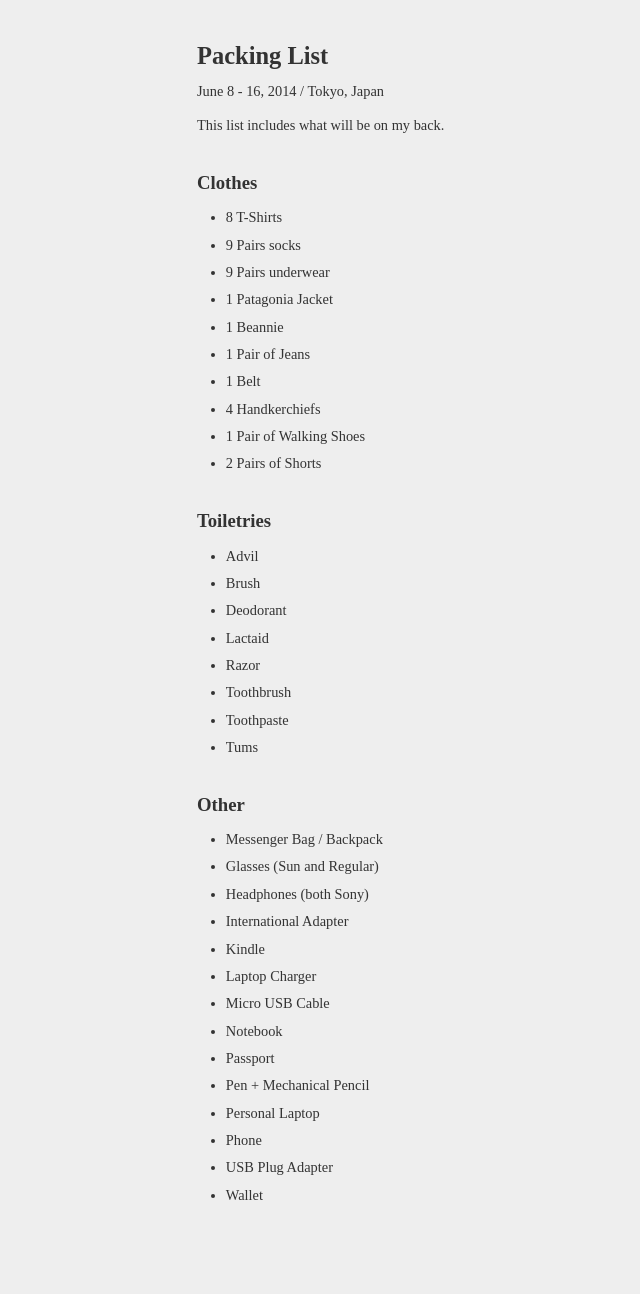
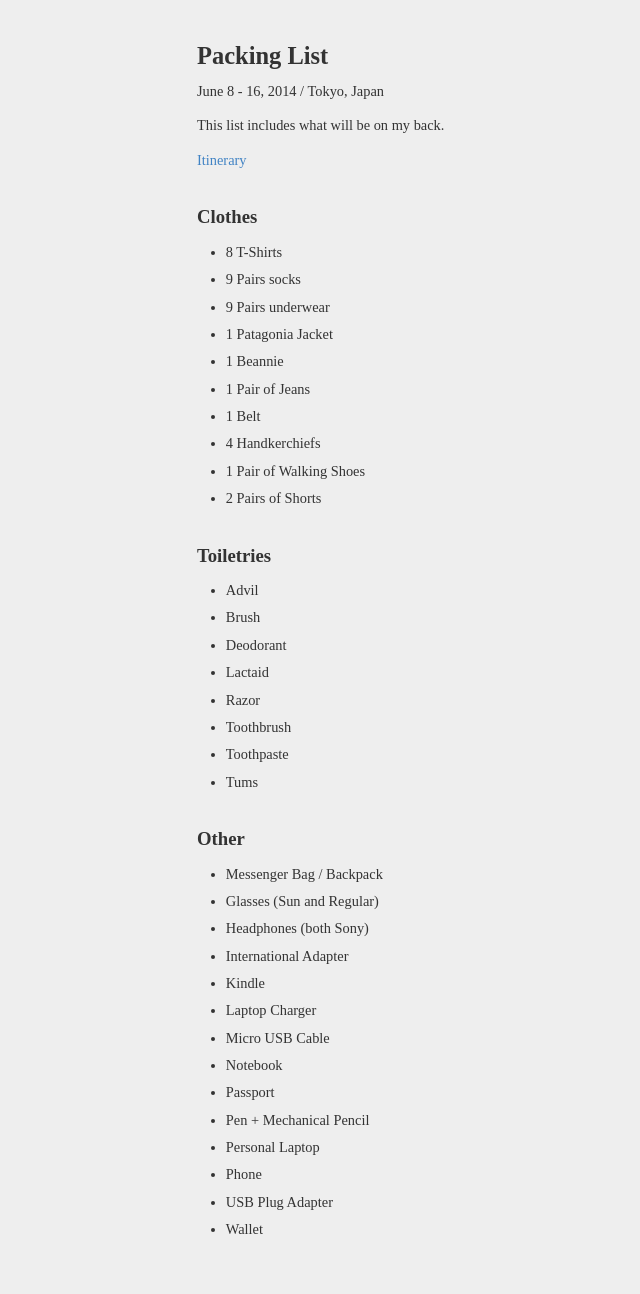
Before and after one commit to icco/traveling, a Jekyll site: the page built from _posts/2014-06-07-Japan.md, in a window 1280 px wide. Shown: the whole page, without its empty margins (43-683 px from the left). Built offline with Jekyll 4.4.1, drawn with Linux system fonts in a browser that asks for light colours; Markdown is read by kramdown in place of the engine named in the settings; before the commit the page ends 1259 px from its top, so only the background shows below that.

Commit message:
itinerary

```diff
--- a/_posts/2014-06-07-Japan.md
+++ b/_posts/2014-06-07-Japan.md
@@ -10,6 +10,8 @@ layout: default
 June 8 - 16, 2014 / Tokyo, Japan
 
 This list includes what will be on my back.
+
+[Itinerary](https://docs.google.com/a/natwelch.com/file/d/0B58qDlhp_butRE1VRGVCTUg0eXdlcmQyc1BKeU9WQkFBUkI4/edit)
 
 ## Clothes
 
```
